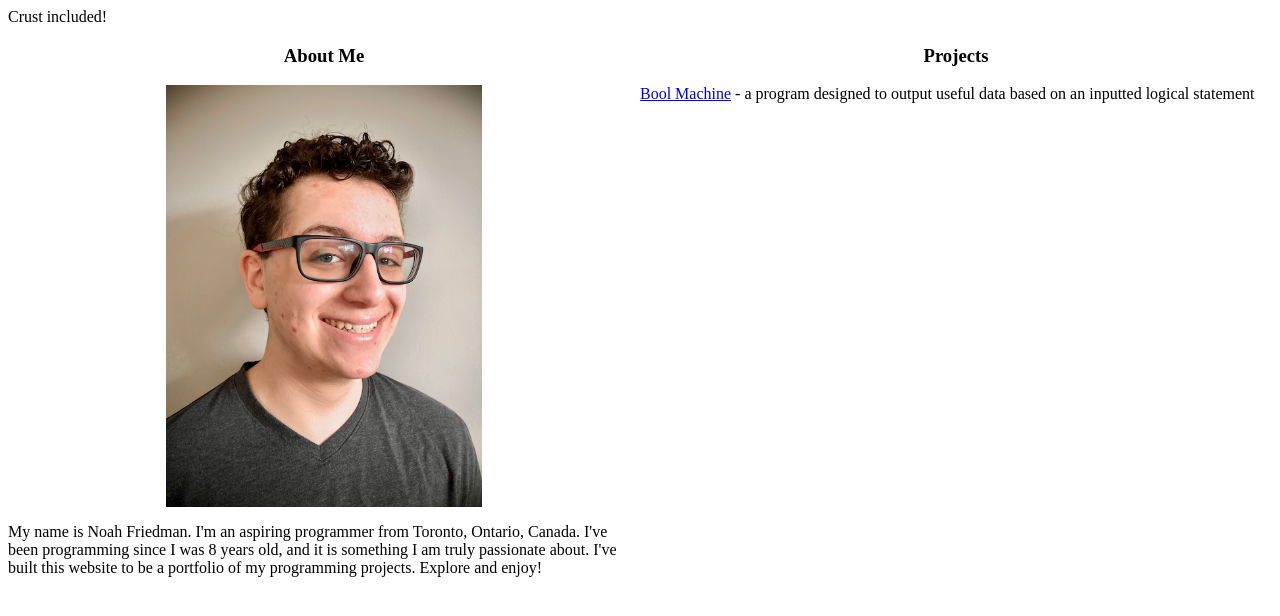
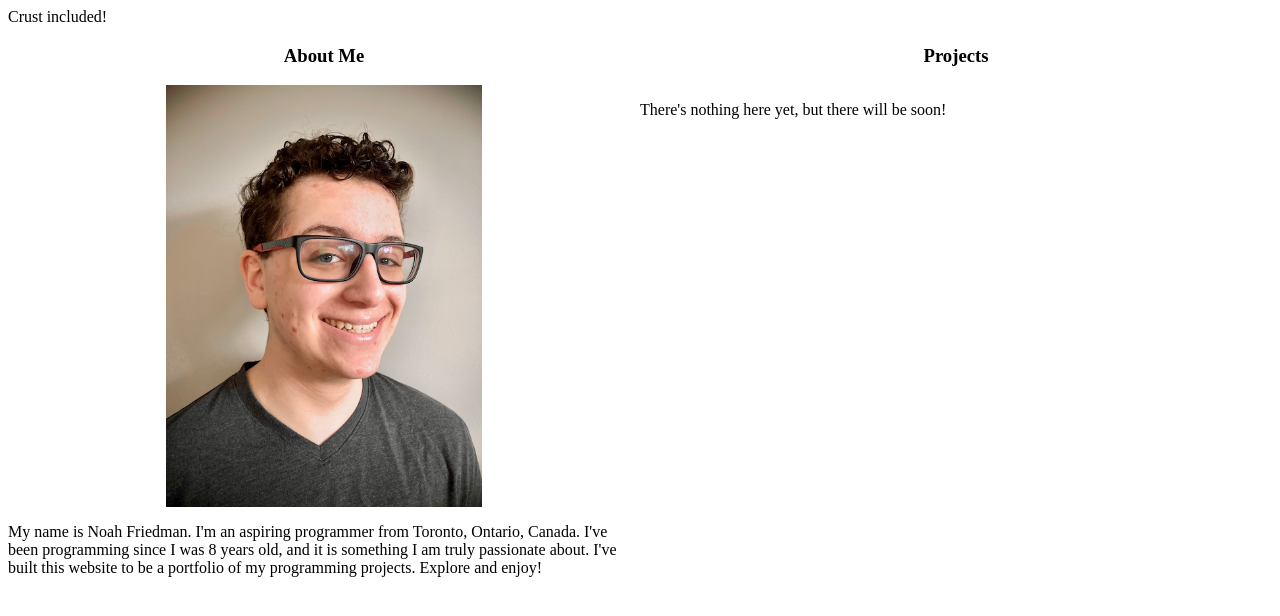
Before and after one commit to speelynet-archive/home, a plain HTML site: page src/index.html in a window 1280 px wide. Drawn offline with Linux system fonts and the light colour scheme.

Commit message:
Remove Bool Machine project

```diff
--- a/src/index.html
+++ b/src/index.html
@@ -19,7 +19,7 @@
 				</div>
 				<div style="display: flex; flex-flow: column; flex: 1 0 300px;">
 					<h3 style="align-self: center">Projects</h3>
-					<span><a href="https://github.com/noah-friedman/BoolMachine#readme">Bool Machine</a> - a program designed to output useful data based on an inputted logical statement</span>
+					<p>There's nothing here yet, but there will be soon!</p>
 				</div>
 			</div>
 		</custom-page>
```
